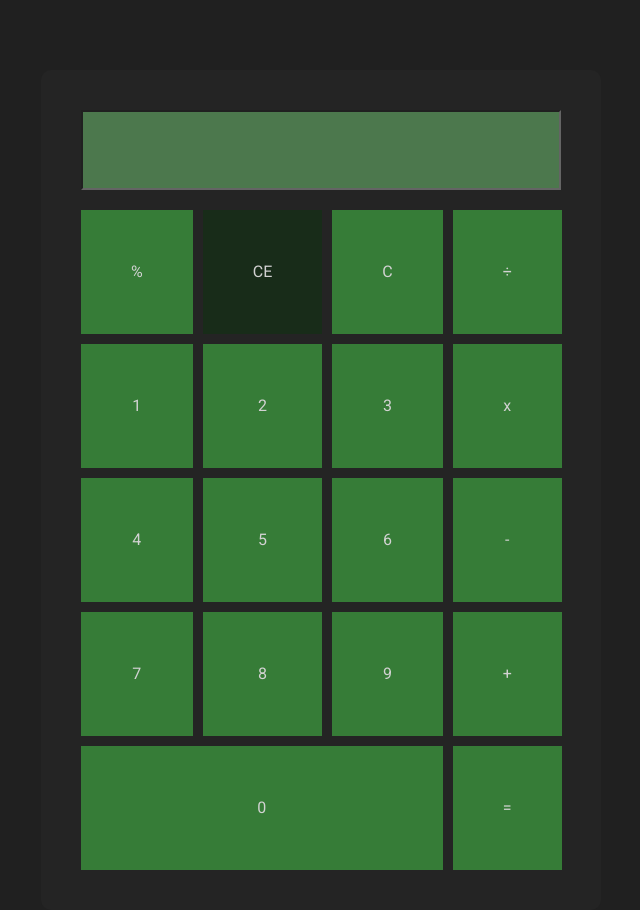
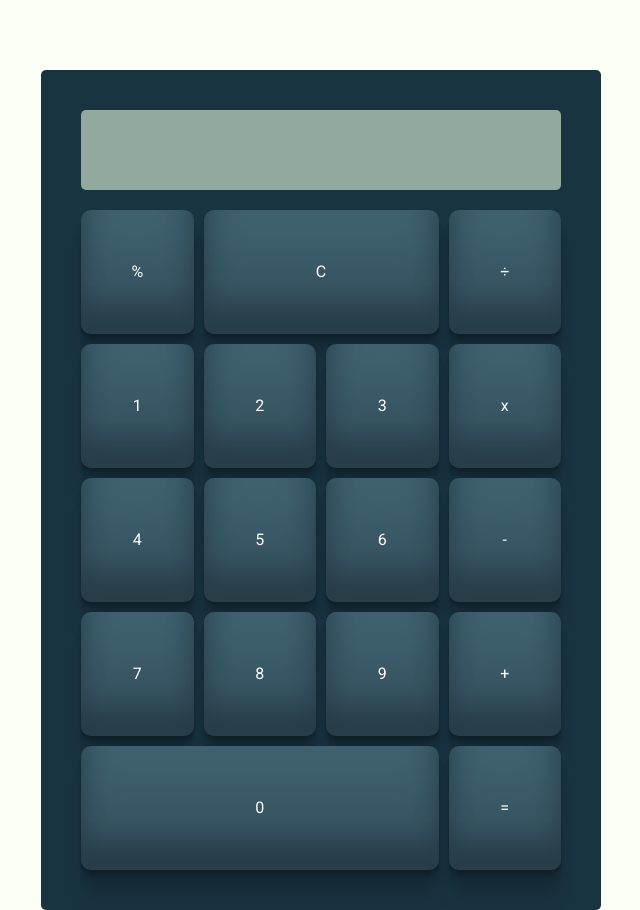
Before and after one commit to Remolg/calculator, a plain HTML site: page index.html in a window 1280 px wide. Shown: the whole page, without its empty margins (319-959 px from the left). Drawn offline with Linux system fonts and the light colour scheme.

Commit message:
Hesap Makinesi Bitti

```diff
--- a/assets/calculator.css
+++ b/assets/calculator.css
@@ -1,5 +1,5 @@
 body {
-  background-color: #202020;
+  background-color: #FCFFF5;
   font-family: 'Roboto', sans-serif;
 }
 
@@ -7,11 +7,9 @@ body {
   margin: 70px auto 0;
   padding: 40px;
   width: 560px;
-  border-radius: 10px;
-  background-color: #252525;
-  opacity: 0.8;
+  background-color: #193441;
+  border-radius: 5px;
 }
-
 
 .calculator {
   display: grid;
@@ -21,8 +19,8 @@ body {
 
 
 .button {
-  background-color: #3c943d;
-  /* Green */
+  box-shadow: rgba(0, 0, 0, 0.17) 0px -23px 25px 0px inset, rgba(0, 0, 0, 0.15) 0px -36px 30px 0px inset, rgba(0, 0, 0, 0.1) 0px -79px 40px 0px inset, rgba(0, 0, 0, 0.06) 0px 2px 1px, rgba(0, 0, 0, 0.09) 0px 4px 2px, rgba(0, 0, 0, 0.09) 0px 8px 4px, rgba(0, 0, 0, 0.09) 0px 16px 8px, rgba(0, 0, 0, 0.09) 0px 32px 16px;
+  background-color: #3E606F;
   border: none;
   color: white;
   padding: 50px;
@@ -30,11 +28,12 @@ body {
   display: inline-block;
   list-style: none;
   text-decoration: none;
+  border-radius: 10px;
 }
 
 .button:hover {
-  background-color: #2c6b2d;
-  box-shadow: rgba(50, 50, 93, 0.25) 0px 30px 60px -12px inset, rgba(0, 0, 0, 0.3) 0px 18px 36px -18px inset;
+  background-color: #193441;
+  box-shadow: rgba(4, 4, 9, 0.25) 0px 30px 60px -12px inset, rgba(21, 18, 18, 0.3) 0px 18px 36px -18px inset;
   transition-duration: 0.2s;
 }
 
@@ -42,15 +41,17 @@ body {
   grid-column: 1 / 4;
 }
 
+.item1 {
+  grid-column: 2 / 4;
+}
+
 .sonuc {
   margin-bottom: 20px;
   width: 100%;
-  background-color: #588f59;
+  background-color: #91AA9D;
   height: 80px;
-  font-size: 30px;
-  color: #252525;
+  font-size: 60px;
+  color: #193441;
+  border: 0;
+  border-radius: 5px;
 }
-
-#ce {
-  background-color: #172f18;
-}
--- a/assets/calculator.js
+++ b/assets/calculator.js
@@ -26,6 +26,7 @@ bolBtn.addEventListener('click', function () {
     operator = this.innerText
     yaz.value += this.innerText;
 });
+
 
 carpBtn.addEventListener('click', function () {
     toplaBtn.disabled = true;
@@ -90,6 +91,12 @@ hesaplaBtn.addEventListener('click', function () {
 
             result = e / f;
             break;
+        case '%':
+            let g = yaz.value.split(operator)[0];
+            let h = yaz.value.split(operator)[1];
+
+            result = (g * h) / 100;
+            break;
         default:
 
             break;
--- a/index.html
+++ b/index.html
@@ -17,8 +17,7 @@
         <input type="text" readonly class="sonuc" value=""> </input>
         <div class="calculator">
             <button class="button" id="percent">%</button>
-            <button class="button" id="ce">CE</button>
-            <button class="button" id="ac">C</button>
+            <button class="button item1" id="ac">C</button>
             <button class="button" id="division">÷</button>
             <button class="button" id="number1">1</button>
             <button class="button" id="number2">2</button>
```
